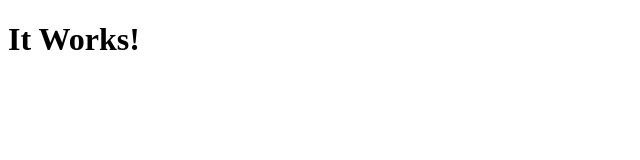
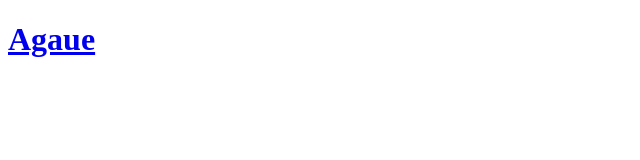
Before and after one commit to agaue/agaue.github.io, a plain HTML site: page index.html in a window 1280 px wide. Shown: the whole page, without its empty margins (0-640 px from the left). Drawn offline with Linux system fonts and the light colour scheme.

Commit message:
modify words

```diff
--- a/index.html
+++ b/index.html
@@ -1,6 +1,6 @@
 <!DOCTYPE HTML>
 <html>
   <body>
-    <h1>It Works!</h1>
+    <h1><a href="https://github.com/agaue/agaue">Agaue</a></h1>
   </body>
 </html>
```
